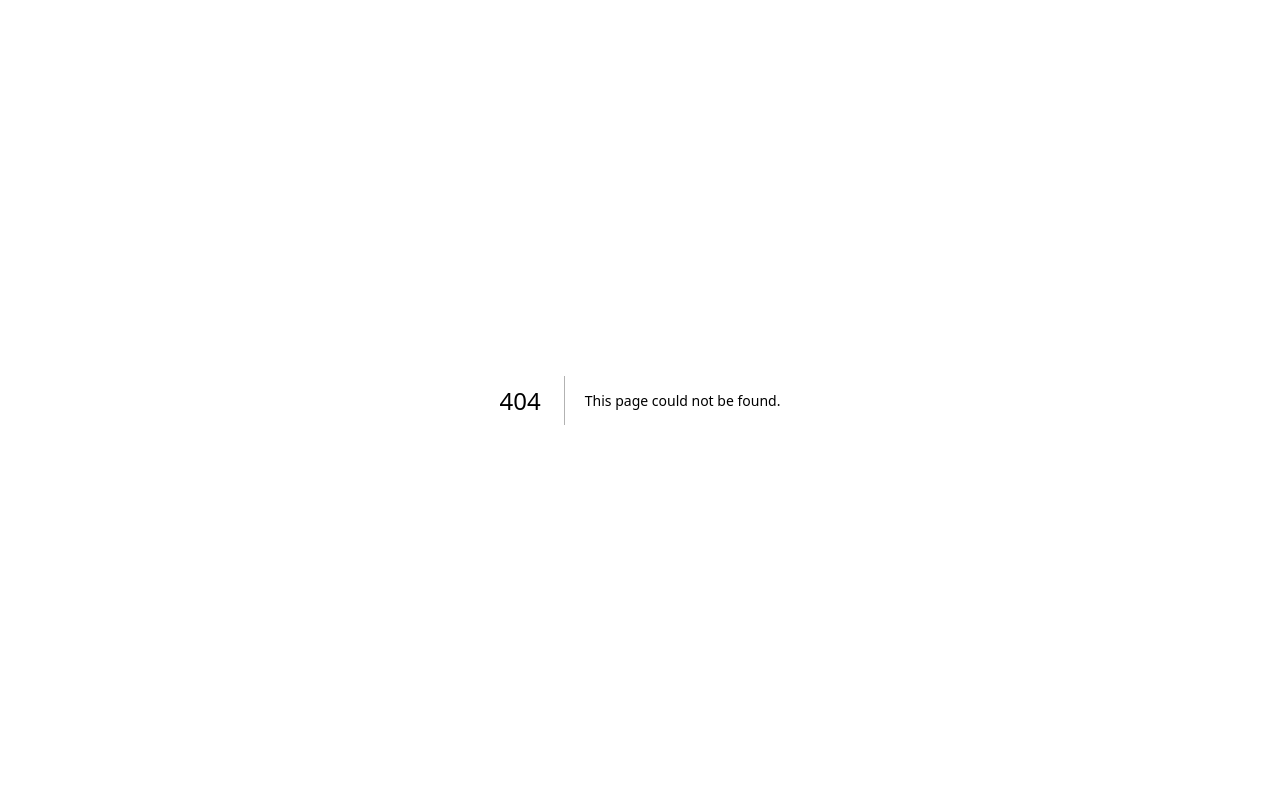
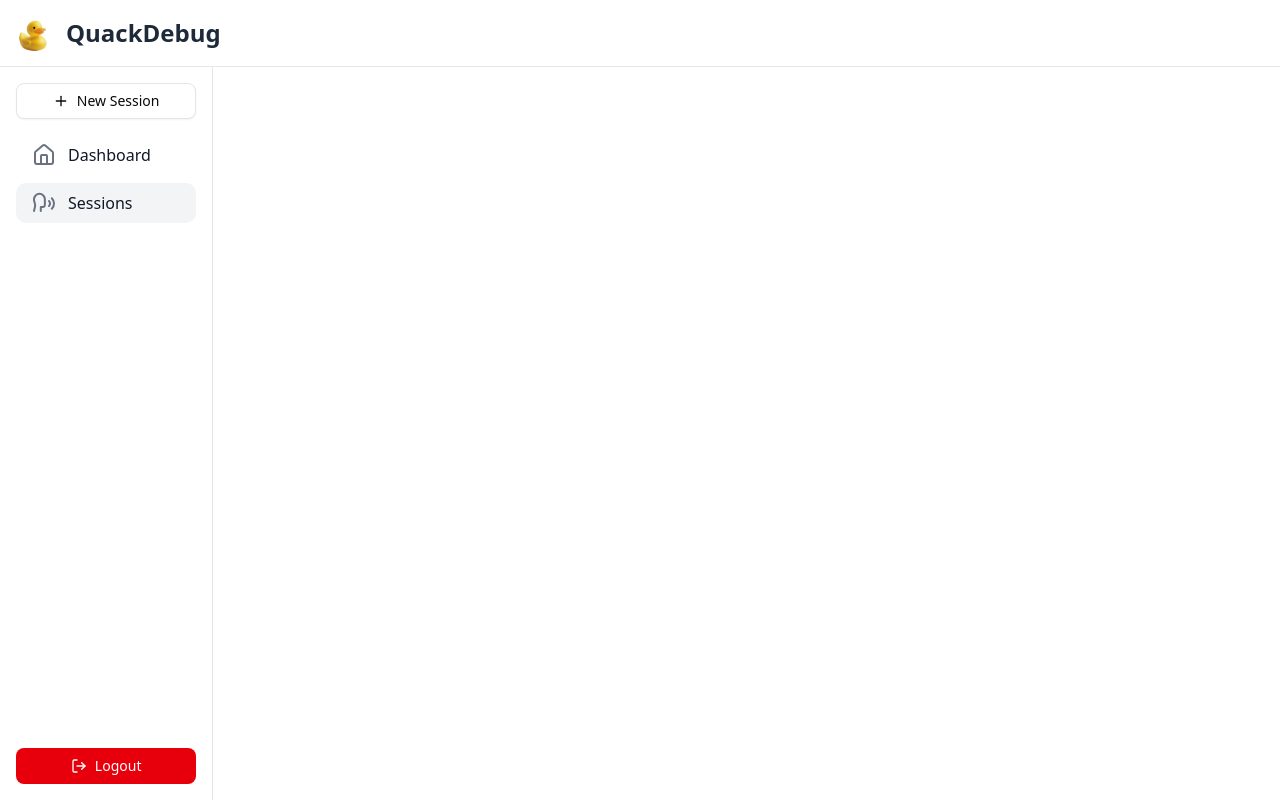
Before and after one commit to python-fuse/quackdebug, a Next.js app: page /dashboard/sessions in a window 1280 px wide. Before the commit this address had no page. Built offline with nearby package versions, Linux system fonts and the light colour scheme; no server answers.

Commit message:
feat: update SidebarItems component to include active link styling and add new page component for sessions

```diff
--- /dev/null
+++ b/src/app/dashboard/sessions/page.tsx
@@ -0,0 +1,7 @@
+import React from "react";
+
+const page = () => {
+  return <div></div>;
+};
+
+export default page;
--- a/src/components/ui/dashboard/SidebarItems.tsx
+++ b/src/components/ui/dashboard/SidebarItems.tsx
@@ -1,6 +1,7 @@
 import { SidebarLink } from "@/lib/definitions";
 import { routes } from "@/lib/utils";
 import Link from "next/link";
+import { usePathname } from "next/navigation";
 import React from "react";
 
 const SidebarItems = () => {
@@ -8,22 +9,26 @@ const SidebarItems = () => {
     return <SidebarItem key={item.title} item={item} />;
   });
 
-  return <div className="flex flex-col space-y-4">{items}</div>;
+  return <div className="flex flex-col space-y-2">{items}</div>;
 };
 
 // SidebarItem component to render the sidebar links
-interface SidebarItemProps {
-  title: string;
-  href: string;
-  icon: React.ElementType;
-}
 
 const SidebarItem = ({ item }: { item: SidebarLink }) => {
+  const activePath = usePathname();
+
+  const isActive = activePath === item.href;
+  console.log(activePath);
+
+  console.log(isActive);
+
   return (
     <Link
       key={item.title}
       href={item.href}
-      className="flex items-center py-2 px-4 text-gray-900 rounded-lg dark:text-white hover:bg-gray-100 dark:hover:bg-gray-700 group"
+      className={`flex items-center py-2 px-4 text-gray-900 rounded-lg dark:text-white hover:bg-gray-100 dark:hover:bg-gray-700 group duration-300 ${
+        isActive ? "bg-gray-100 dark:bg-gray-700" : ""
+      }`}
     >
       <item.icon className="w-6 h-6 text-gray-500 dark:text-gray-400" />
       <span className="ml-3">{item.title}</span>
```
